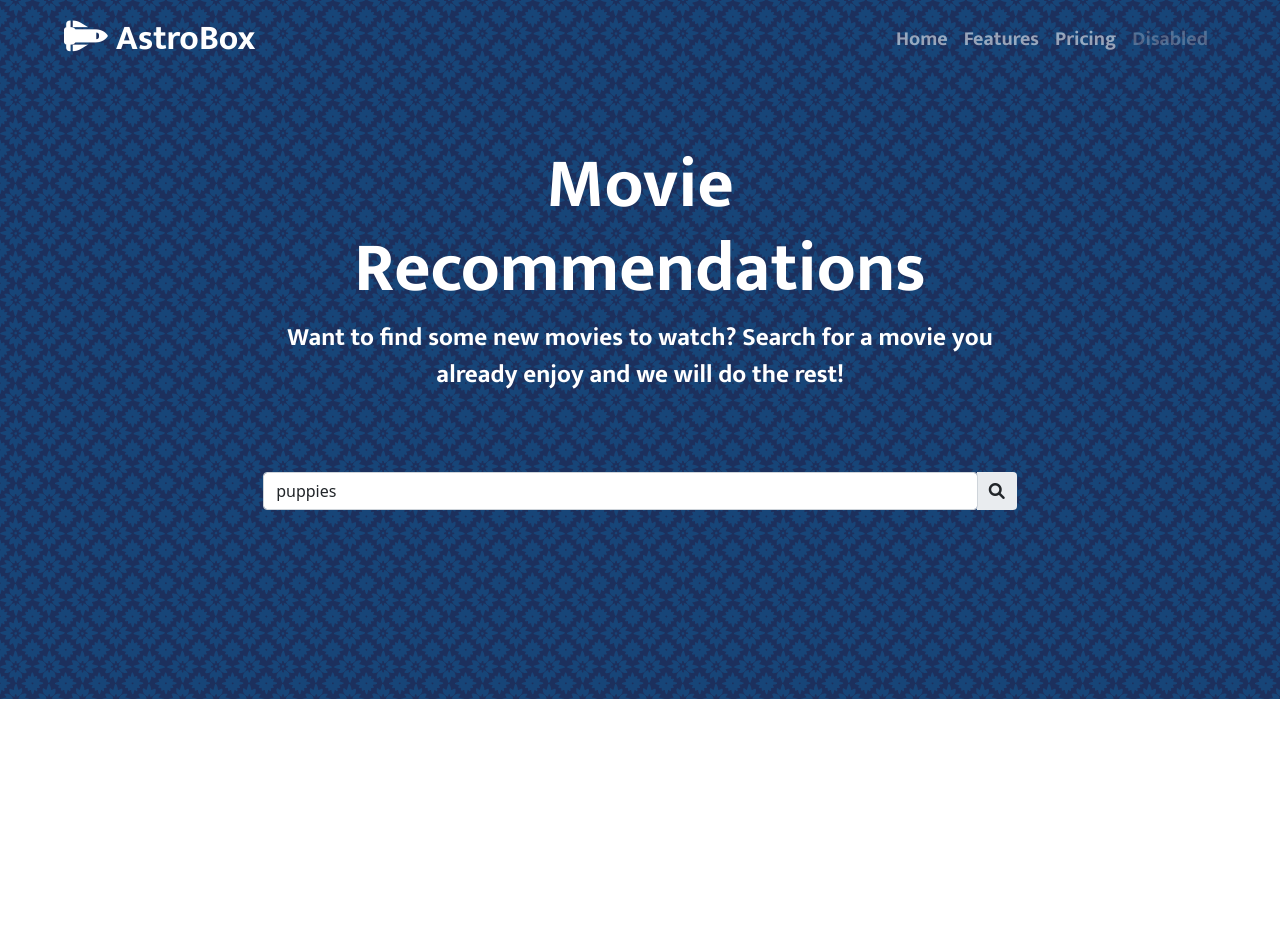
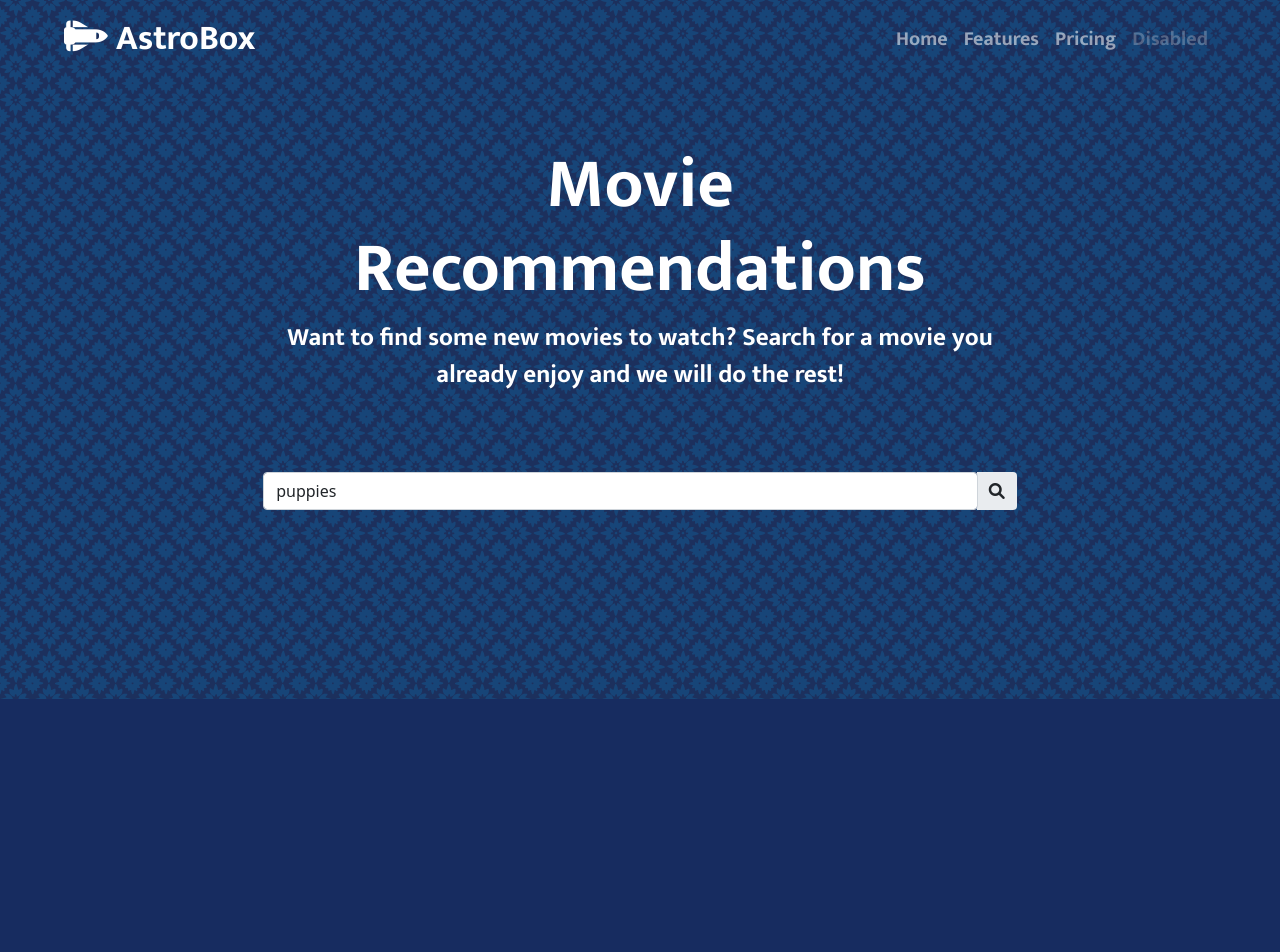
Before and after one commit to abarkdull/movie-rec-react, a React (Create React App) app: page / in a window 1280 px wide. Shown: the top 952 px of the page. Built offline with nearby package versions, Linux system fonts and the light colour scheme.

Commit message:
added MovieDetail section

```diff
--- a/src/App.js
+++ b/src/App.js
@@ -6,6 +6,7 @@ import movie_api from './movie_api';
 import Results from './components/Results';
 import MoviePoster from './components/MoviePoster';
 import Section from './components/Section';
+import MovieDetails from './components/MovieDetails';
 
 const App = () => {
 
@@ -47,15 +48,18 @@ const App = () => {
             </div>
 
             <div>
-                <div>
+                <div className='container-fluid'>
                     <section id="results">
                         <div className='row results-row'>
 
                             <div className='col-lg-6 movie-results'>
                                 <Results onActiveMovieChange={(movie) => onActiveMovieChange(movie)} movies={results} />
                             </div>
-                            <div className='col-lg-6 movie-poster'>
-                                <MoviePoster movie={activeMovie}/>
+                            <div className='col-lg-6 movie-poster-col'>
+                                <div className='row'>
+                                    <MoviePoster movie={activeMovie}/>
+                                    <MovieDetails movie={activeMovie} />
+                                </div>
                             </div>
 
                         </div>
--- /dev/null
+++ b/src/components/MovieDetails.js
@@ -0,0 +1,31 @@
+import React, { useState } from 'react';
+import axios from 'axios';
+
+const MovieDetails = (props) => {
+
+    const [movieInfo, setMovieInfo] = useState('');
+
+    const queryIMDB = async () => {
+
+        const url = 'https://imdb-api.com/en/API/Title/k_7vd2w9n4/' + props.movie.id
+        const response = await axios.get(url)
+        setMovieInfo(response.data)
+    }
+
+
+
+    if (movieInfo) {
+        <div className=''></div>
+    }
+    else {
+        return (
+            <div className='col-lg-6 movie-details'>
+                <p>{props.movie.image}</p>
+                {props.movie ? <a onClick={() => queryIMDB()} href='javascript:void(0);'>See more</a> : null}
+            </div>
+        )
+    }
+
+}
+
+export default MovieDetails;
--- a/src/components/MoviePoster.js
+++ b/src/components/MoviePoster.js
@@ -8,18 +8,13 @@ const MoviePoster = (props) => {
     useEffect(() => {
 
         if (props.movie) {
-            console.log(props.movie.image);
             setPosterHref(props.movie.image)
         }
-
-
-
-        console.log("search ran");
 
     });
 
     return (
-        <div>
+        <div className='col-lg-6'>
             <img className='movie-poster' src={posterHref} alt='' ></img>
         </div>
     );
--- a/src/styles.css
+++ b/src/styles.css
@@ -21,9 +21,16 @@
 }
 
 .results-row {
-    padding: 11% 5%
+    padding: 11% 5%;
+    background-color: rgb(23, 44, 96);
 }
 
 .movie-poster {
     max-width: 300px;
+    display: block;
 }
+
+.movie-details {
+    word-wrap: break-word;
+    color: white;
+}
```
